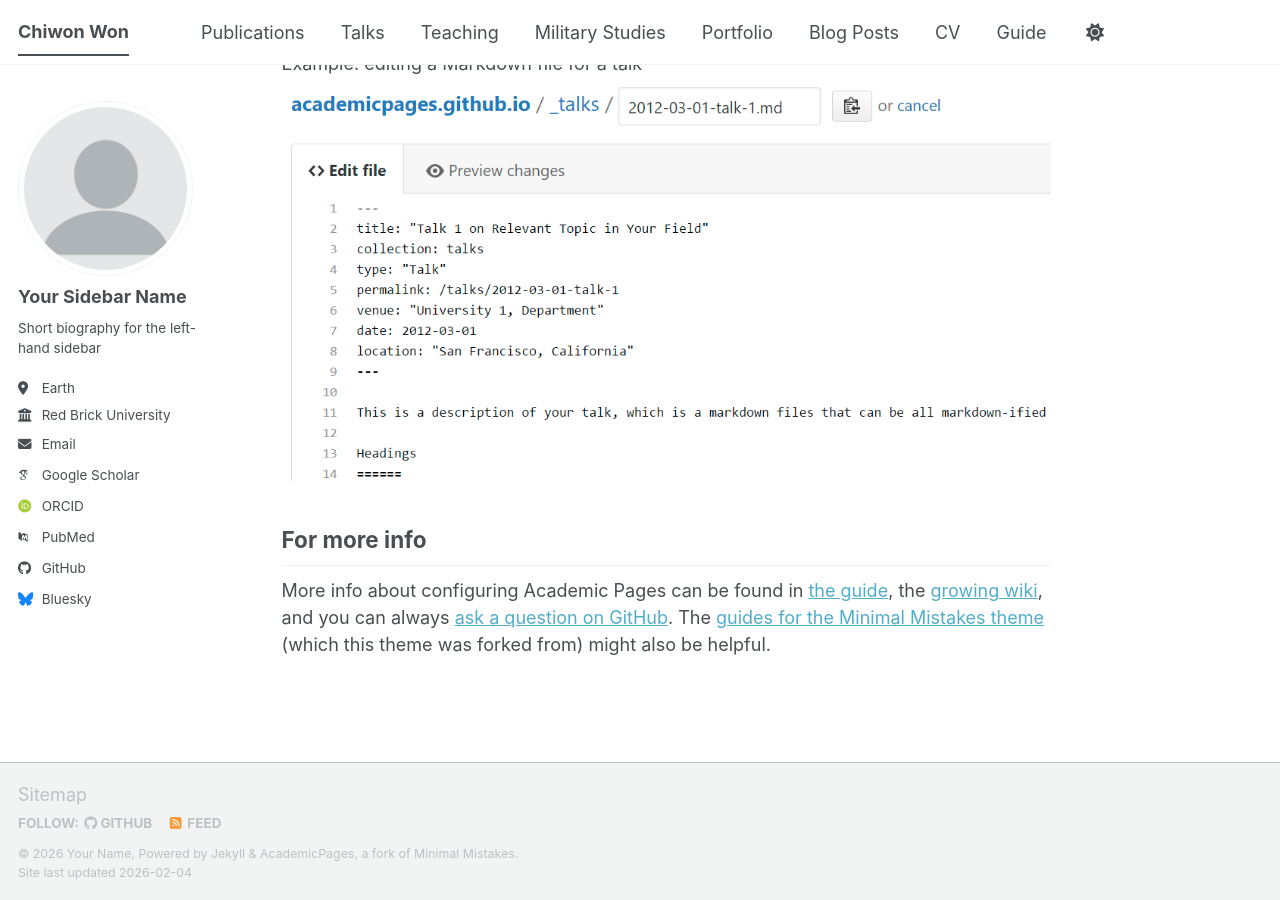
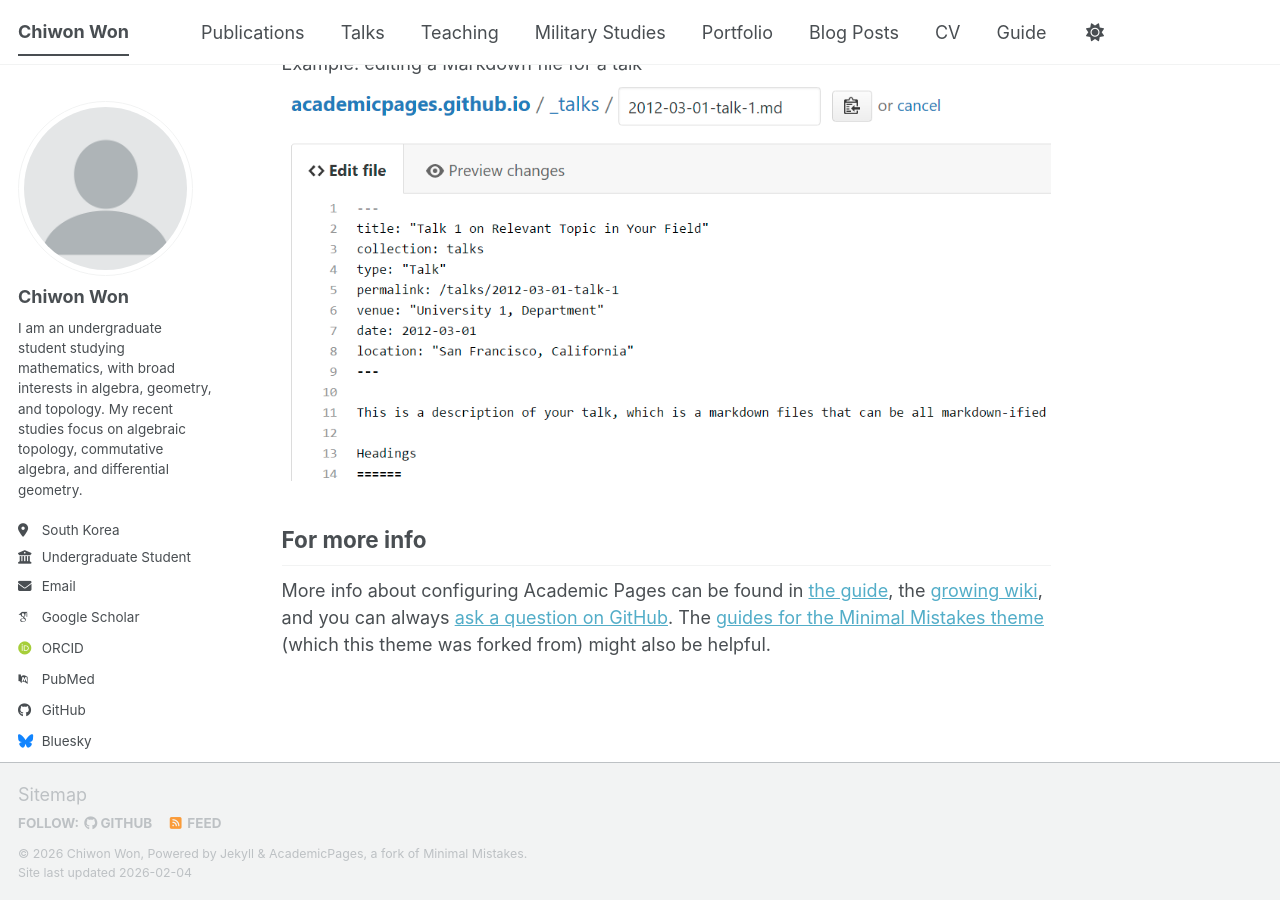
Before and after one commit to qchion/chiwon, a Jekyll site: the page built from _pages/about.md, in a window 1280 px wide and 900 px high, scrolled down 2720 px. Built offline with Jekyll 4.4.1, drawn with Linux system fonts in a browser that asks for light colours; some web fonts are replaced; a script bundle is joined from its source files by our own code; library files that are not in the unit come from our copies.

Commit message:
Update _config.yml

```diff
--- a/_config.yml
+++ b/_config.yml
@@ -8,30 +8,24 @@
 
 # Basic Site Settings
 locale                   : "en-US"
-site_theme               : "default" # The available themes options are "default", "air", "sunrise", "mint", "dirt" and "contrast"
+site_theme               : "default"
 title                    : "Chiwon Won"
 title_separator          : "-"
-name                     : &name "Your Name"
-description              : &description "Your Name's academic portfolio"   # Update this with a general description of your site, this is the default if not overridden by a page
-url                      : https://academicpages.github.io # The base hostname & protocol for your site e.g. "https://[your GitHub username].github.io",
-                                                           # or if you already have some other page hosted on Github then use "https://[your GitHub username].github.io/[Your Repo Name]"
-baseurl                  : "" # the subpath of your site, e.g. "/blog"
+name                     : &name "Chiwon Won"
+description              : &description "Undergraduate student in mathematics with interests in algebra, geometry, and topology."
+url                      : https://academicpages.github.io
+baseurl                  : ""
 repository               : "academicpages/academicpages.github.io"
 
-# Site Author - The following control what appear as part of the author content on the side bar.
-#               If a field is blank the icon and link will not appear, otherwise it will be shown.
-#               Additional customization can be done by editing /_includes/author-profile.html
 author:
-  # Biographic information
   avatar           : "profile.png"
-  name             : "Your Sidebar Name"
-  pronouns         : # example: "she/her"
-  bio              : "Short biography for the left-hand sidebar"
-  location         : "Earth"
-  employer         : "Red Brick University"
-  uri              : # URL
+  name             : "Chiwon Won"
+  pronouns         :
+  bio              : "I am an undergraduate student studying mathematics, with broad interests in algebra, geometry, and topology. My recent studies focus on algebraic topology, commutative algebra, and differential geometry."
+  location         : "South Korea"
+  employer         : "Undergraduate Student"
+  uri              :
   email            : "none@example.org"
-
   # Academic websites
   academia         : # URL
   arxiv            : # URL - Update with the correct link to your profile
```
